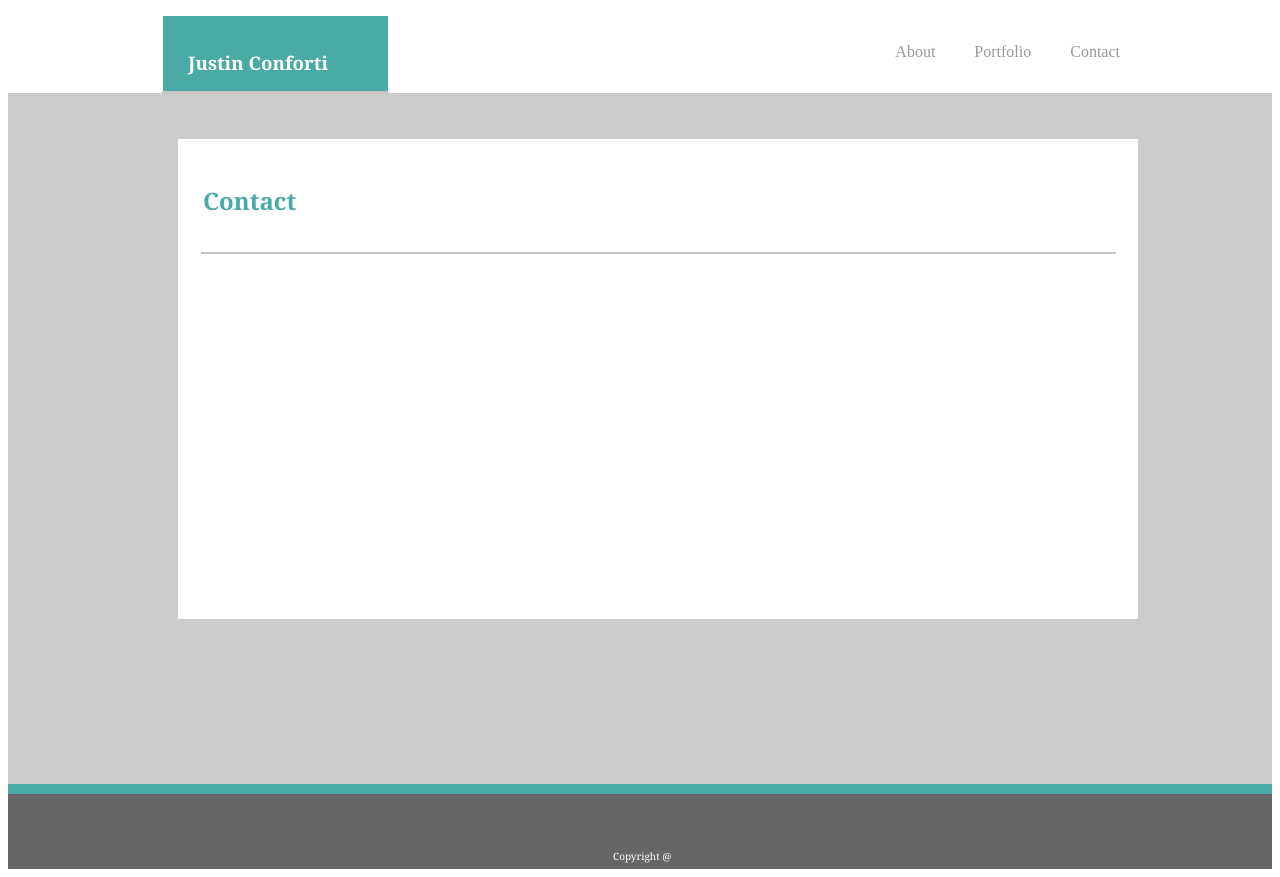
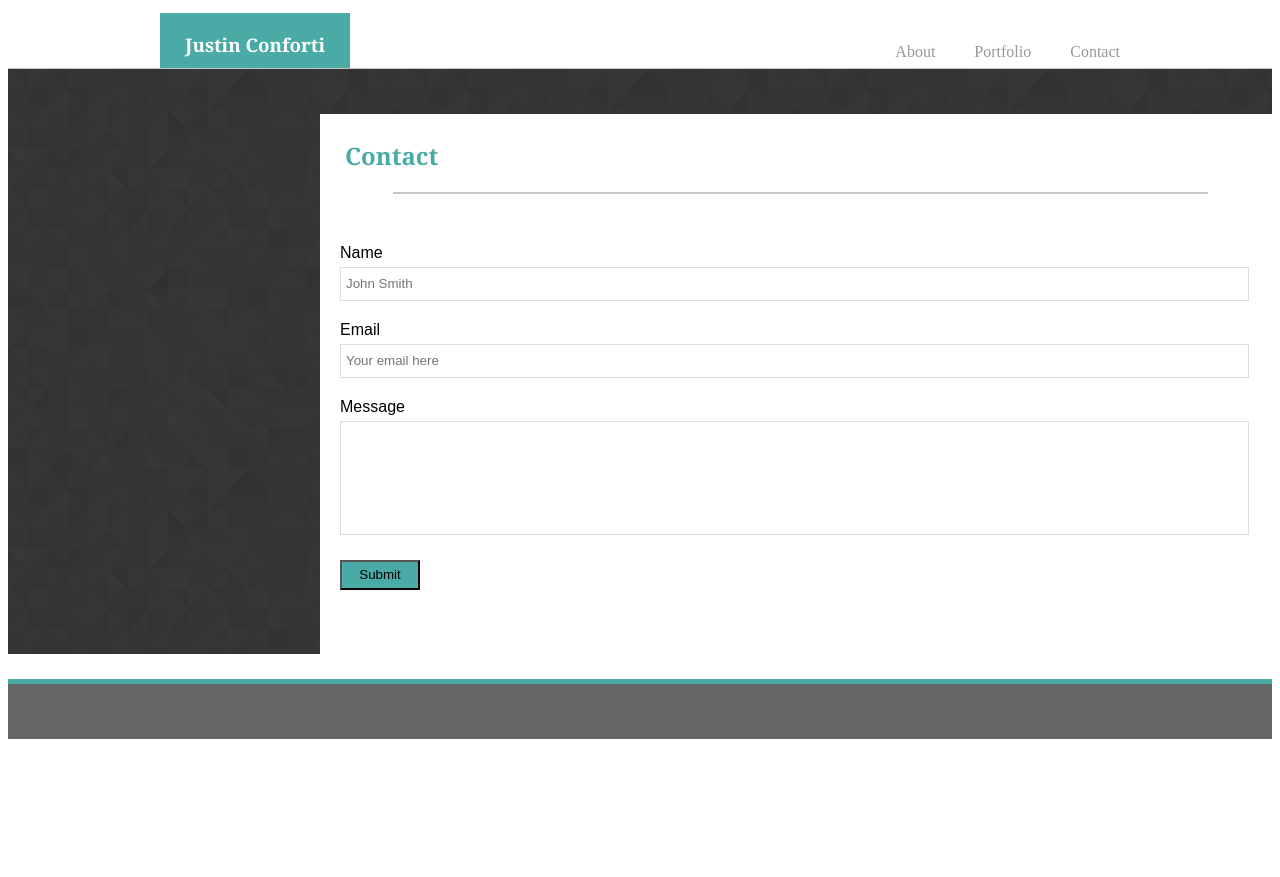
Before and after one commit to JustinConforti/Self-portfolio, a plain HTML site: page contact.html in a window 1280 px wide. After the commit the page ends 800 px from the top, so only its background shows below. Drawn offline with Linux system fonts and the light colour scheme; files whose address does not match are found by name.

Commit message:
deciding to go a different design with homepage, code is in middle of reconstruction

```diff
--- a/assets/css/style.css
+++ b/assets/css/style.css
@@ -2,60 +2,71 @@ header {
 
     border-bottom: 1px ridge #c7c5c5;
 }
-nav {
 
 
-    height: 80px;
+
+.homepage {
+    width:100%;
+    height:600px;
+
+}
+.nav-homepage {
+
+    height: 95px;
     width: 960px;
     margin: 0 auto;
     padding-top: 5px;
+
 }
 
-.nametitle {
+.nametitle-homepage {
 
     margin: 0 auto;
-    border-bottom-color: #c7c5c5;
+    text-align: center;
+    border-bottom-color: #cccccc;
     border-bottom-style: 1px ridge;
-    padding-top:15px;
     display:inline-block;
     font-family: 'Georgia', Times, Times New Roman, serif;
-    padding-left: 25px;
     color: white;
-    width: 200px;
-    height: 60px;
+    width: 290px;
+    height: 90px;
+    padding-top:6px;
+    font-size:24px;
     background-color: #4aaaa5;
-    border-style: solid;
+
 }
 
-.nav-links {
+.nav-links-homepage {
 
-    padding-top: 30px;
+    padding-top: 34px;
     margin: 0 auto;
     float: right;
-    word-spacing: 35px;
+    word-spacing: 40px;
+
 }
 a {
 
     text-decoration: none;
     color: #9b9797
 }
-.main-background {
+.main-background-homepage {
 
     margin: 0 auto;
     padding-top: 5px;
-    height:685px;
-    background-color: #cccccc;
+    height:100%;
+    background-image: url("C:/Users/Justin/Desktop/BootCamp/Self-portfolio/assets/images/prism/prism.png");
 }
 
-.about-me {
+.about-me-homepage {
 
     margin-top: 40px;
-    margin-left: 170px;
+    margin-left: 305px;
     border-top: 40px;
     background-color: white;
-    height:480px;
+    height:590px;
     width: 960px;
-    border-color: #dddddd;
+    border: 1px solid #dddddd;
+
 }
 
 h2 {
@@ -64,11 +75,10 @@ h2 {
     padding-top: 25px;
     color: #4aaaa5;
     font-family: 'Georgia', Times, Times New Roman, serif;
-    padding-bottom: 15px;
-    display: inline-block;
+
 }
 
-.under-line {
+.under-line-homepage {
 
     margin: 0 auto;
     border-bottom: 2px solid #c7c5c5;
@@ -78,21 +88,194 @@ h2 {
 
 img {
 
+    padding-top: 40px;
+    margin-left: 25px;
+    padding-right: 15px;
+
     float: left;
-    padding-top: 40px;
-    padding-left: 25px;
-}
-
-p {
-
-    padding-left: 220px;
-    padding-top: 20px;
-    font-family: 'Georgia', Times, Times New Roman, serif;
-    line-height: 1.5;
 
 }
 
+.about-me-paragraph {
+
+    margin: 0 auto;
+    padding-left: 25px;
+    font-family: 'Georgia', Times, Times New Roman, serif;
+    line-height: 2;
+    color: #777777;
+    margin-top: 33px;
+
+}
+
+.footerborder-homepage {
+
+    background-color: #4aaaa5;
+    height: 10px;
+}
+.footer-homepage {
+
+    background-color: #666666;
+    height:75px;
+
+}
+
+.copyright-homepage {
+
+    margin: 0 auto;
+    font-size: 10px;
+    color: white;
+    font-family: 'Georgia', Times, Times New Roman, serif;
+    padding-left: 50%;
+    padding-top: 55px;
+}
+
+
+
+/* --------contact CSS starts here============ */
+
+
+nav {
+
+    height: 55px;
+    width: 960px;
+    margin: 0 auto;
+    padding-top: 5px;
+}
+
+.name-title {
+
+    margin: 0 auto;
+    text-align: center;
+    border-bottom-color: #cccccc;
+    border-bottom-style: 1px ridge;
+    display:inline-block;
+    font-family: 'Georgia', Times, Times New Roman, serif;
+    color: white;
+    width: 190px;
+    height: 55px;
+    background-color: #4aaaa5;
+
+}
+
+.nav-links {
+
+    padding-top: 30px;
+    margin: 0 auto;
+    float: right;
+    word-spacing: 35px;
+
+}
+
+a {
+
+    text-decoration: none;
+    color: #9b9797
+}
+
+.main-background {
+
+    margin: 0 auto;
+    padding-top: 5px;
+    height:100%;
+    background-image: url("C:/Users/Justin/Desktop/BootCamp/Self-portfolio/assets/images/prism/prism.png");
+}
+
+
+.contact-me {
+
+    margin-top: 40px;
+    margin-left: 312px;
+    border-top: 40px;
+    background-color: white;
+    height:540px;
+    width: 960px;
+    border-color: #dddddd;
+}
+
+.contact-form {
+
+    width: 900px;
+    height:480px;
+
+}
+
+
+label {
+
+    font-family: 'Arial', 'Helvetica Neue', Helvetica, sans-serif;
+
+}
+
+.name-label {
+
+    padding-top:50px;
+    padding-left:20px;
+
+
+}
+
+#name {
+
+    margin-top:5px;
+    margin-left:20px;
+    width:900px;
+    height:30px;
+    border: 1px solid #dddddd;
+    padding-left:5px;
+
+
+}
+
+.email-label {
+
+
+    padding-top:20px;
+    padding-left:20px;
+
+}
+
+#email {
+
+    margin-top:5px;
+    margin-left:20px;
+    width:900px;
+    height:30px;
+    border: 1px solid #dddddd;
+    padding-left:5px;
+
+
+}
+
+.message-label {
+
+    padding-top:20px;
+    padding-left:20px;
+
+}
+
+#message {
+
+    margin-top:100px;
+    margin-left:20px;
+    width:900px;
+    height:110px;
+    border: 1px solid #dddddd;
+    margin-top:5px;
+    padding-left:5px;
+
+}
+
+.button {
+
+    width:80px;
+    height:30px;
+    background-color: #4aaaa5;
+    margin-top: 25px;
+    margin-left:20px;
+}
+
 .footerborder {
+
     background-color: #4aaaa5;
     height: 10px;
 }
@@ -108,17 +291,72 @@ p {
     font-size: 10px;
     color: white;
     font-family: 'Georgia', Times, Times New Roman, serif;
-    padding-left: 605px;
+    padding-left: 50%;
     padding-top: 55px;
 }
 
-.contact-me {
+/* --------------Portfolio Page Starts Here-------------- */
 
-    margin-top: 40px;
-    margin-left: 170px;
+
+.main-background {
+
+    margin: 0 auto;
+    padding-top: 5px;
+    height:100%;
+    background-image: url("C:/Users/Justin/Desktop/BootCamp/Self-portfolio/assets/images/prism/prism.png");
+
+}
+
+.portfolio-background {
+
+
+    margin-top: 10px;
+    margin-left: 315px;
     border-top: 40px;
     background-color: white;
-    height:480px;
+    height:600px;
     width: 960px;
-    border-color: #dddddd;
+    border: 1px solid #dddddd;
+
 }
+
+.under-line {
+
+    margin: 0 auto;
+    border-bottom: 2px solid #c7c5c5;
+    width: 815px;
+
+}
+
+.puppy-picture {
+
+    position:relative;
+
+
+}
+
+.footerborder {
+
+    background-color: #4aaaa5;
+    height: 5px;
+    margin-top:25px;
+
+}
+
+.footer {
+
+
+    background-color: #666666;
+    height:55px;
+
+}
+
+.copyright {
+
+
+    margin: 0 auto;
+    font-size: 10px;
+    color: white;
+    font-family: 'Georgia', Times, Times New Roman, serif;
+    padding-left: 50%;
+}
--- a/contact.html
+++ b/contact.html
@@ -2,12 +2,12 @@
 <html>
 <head>
     <title>Contact Page</title>
-    <link rel="stylesheet" type="text/css" href="C:\Users\Justin\Desktop\BootCamp\Self-portfolio\assets\css\style.css">
+    <link rel="stylesheet" type="text/css" href="assets\css\style.css">
 </head>
     <body>
         <header>
             <nav>
-                <div class ="nametitle">
+                <div class ="name-title">
                     <h3>Justin Conforti</h3>
                 </div>
                 <div class ="nav-links">
@@ -22,6 +22,26 @@
         <div class ="contact-me">
             <h2>Contact</h2>
                 <div class ="under-line"></div>
+
+                <!-- Contact form starts here -->
+                    <div class ="contact-form">
+                        <div class="name-label"><label for="name">Name</label></div>
+                        <input type="text" id="name" name="name" placeholder="John Smith">
+                        <br>
+                        <div class="email-label"><label for="email">Email</label></div>
+                        <input type="text" id="email" name="email" placeholder="Your email here">
+                        <br>
+                        <div class ="message-label"><label for="message">Message</label></div>
+                        <input type="message" id="message" name="message">
+                        <button class="button">Submit</button>
+
+
+
+
+
+
+
+                    </div>
 
 
 
```
Also changed, not shown: index.html (+20 -11 lines), portfolio.html (+39 -0 lines), assets/images/naturepicture.jpg (added), assets/images/prism/prism.png (added), assets/images/prism/readme.txt (added), assets/images/puppy.jpg (added), assets/images/puppypicture.jpg (added), assets/images/tiger.jpg (added), 1 other file.
